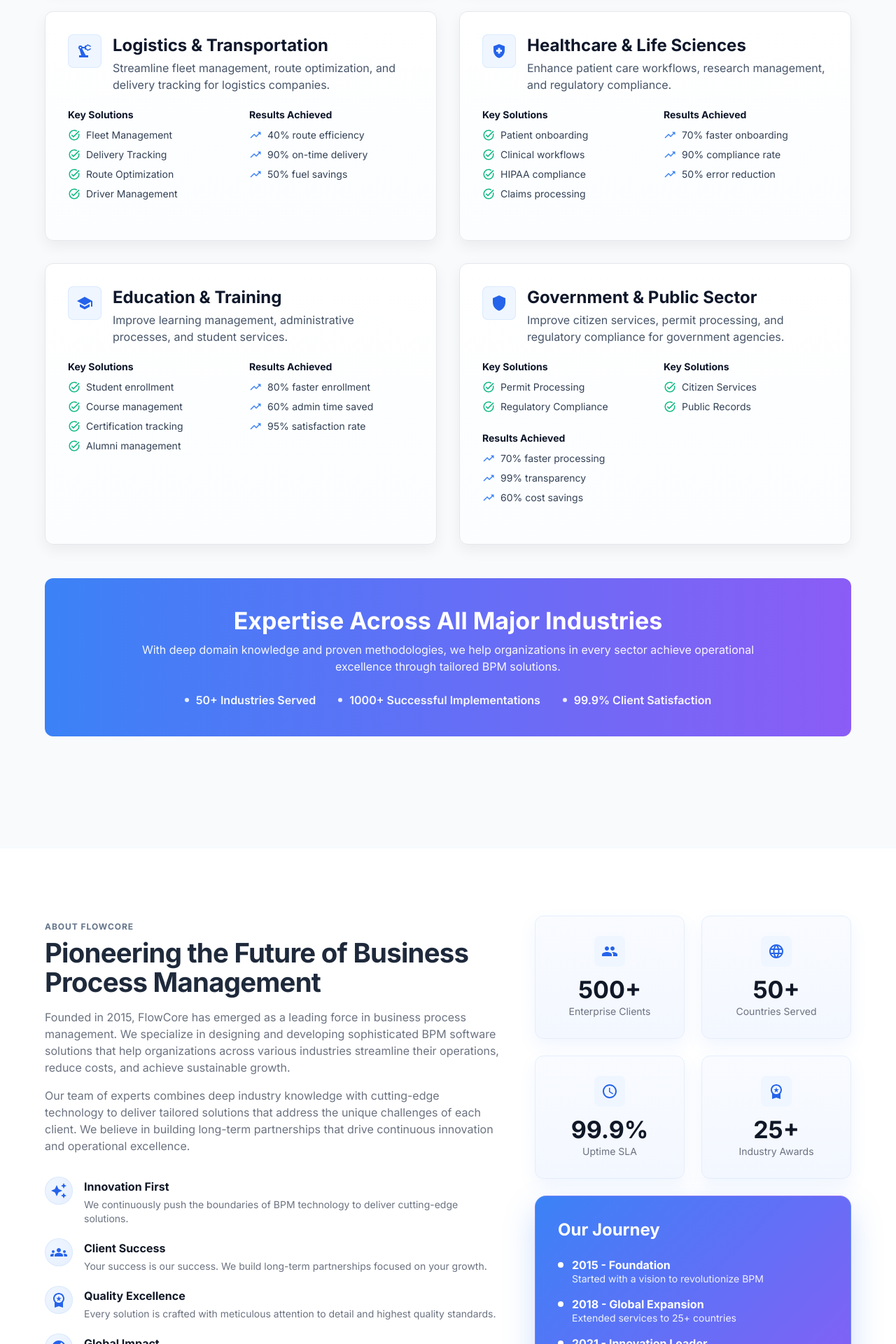
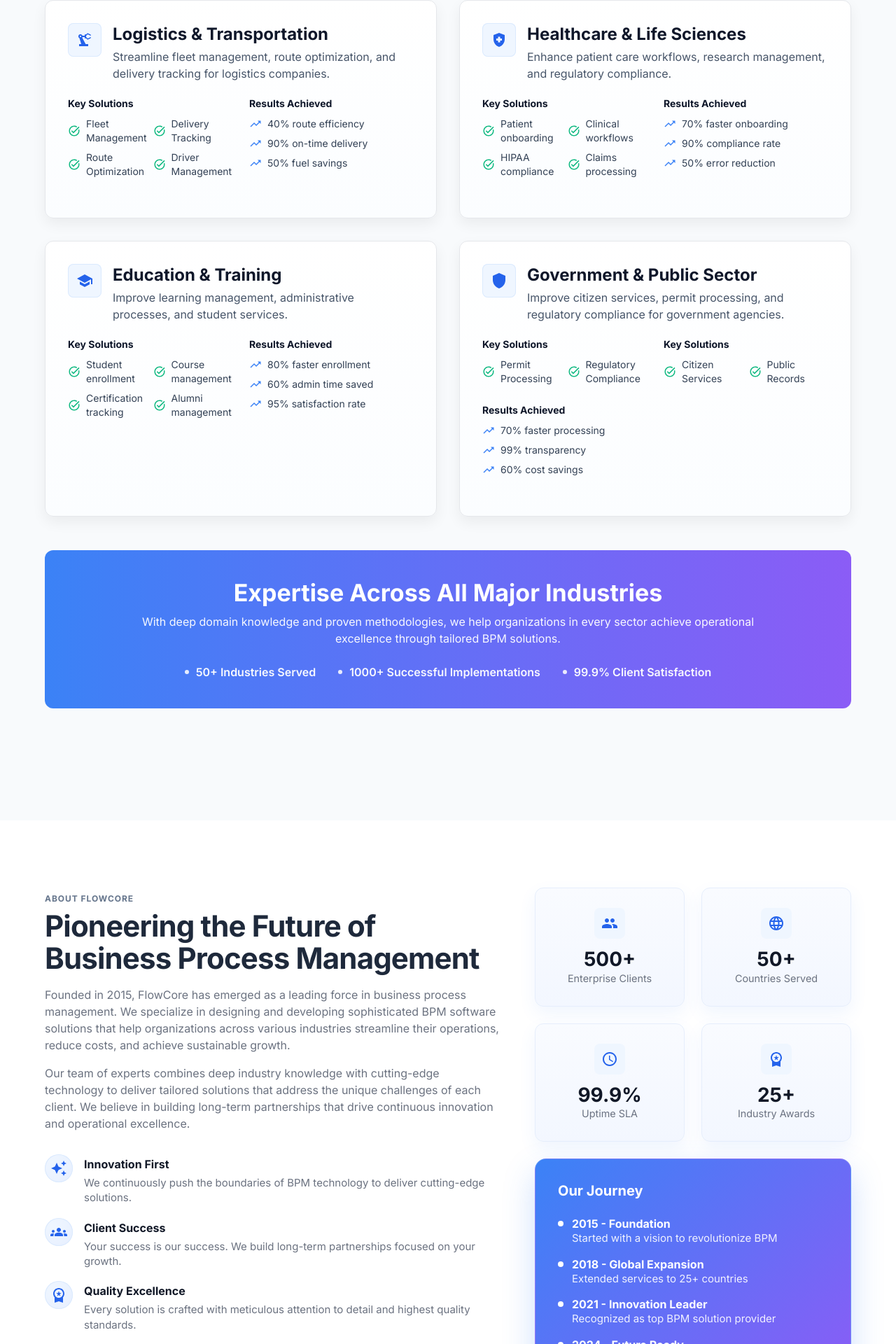
Before and after one commit to collinsmezie/recud-website, a Next.js app: page / in a window 1280 px wide. Shown: the part 3358-5278 px from the top of the page at 70% size. Built offline with nearby package versions, Linux system fonts and the light colour scheme.

Commit message:
Refactor homepage layout by enhancing grid structure for "Key Solutions" sections, improving responsiveness with grid template columns. Update typography sizes for better readability and visual consistency across various elements.

```diff
--- a/src/app/page.tsx
+++ b/src/app/page.tsx
@@ -1146,7 +1146,7 @@
                   <Grid container spacing={3}>
                     <Grid item xs={12} sm={6}>
                       <Typography variant="subtitle2" sx={{ color: '#0f172a', fontWeight: 800, mb: 1 }}>Key Solutions</Typography>
-                      <Box sx={{ display: 'grid', gap: 1 }}>
+                      <Box sx={{ display: 'grid', gap: 1, gridTemplateColumns: { xs: '1fr', sm: '1fr 1fr' } }}>
                         {['Digital onboarding','Risk assessment','Regulatory compliance','Fraud detection'].map((item, i) => (
                           <Box key={i} sx={{ display: 'flex', alignItems: 'center', gap: 1, color: '#334155' }}>
                             <TaskAlt sx={{ fontSize: 18, color: '#10b981' }} />
@@ -1201,7 +1201,7 @@
                   <Grid container spacing={3}>
                     <Grid item xs={12} sm={6}>
                       <Typography variant="subtitle2" sx={{ color: '#0f172a', fontWeight: 800, mb: 1 }}>Key Solutions</Typography>
-                      <Box sx={{ display: 'grid', gap: 1 }}>
+                      <Box sx={{ display: 'grid', gap: 1, gridTemplateColumns: { xs: '1fr', sm: '1fr 1fr' } }}>
                         {['Order processing','Inventory optimization','Returns management','Customer support'].map((item, i) => (
                           <Box key={i} sx={{ display: 'flex', alignItems: 'center', gap: 1, color: '#334155' }}>
                             <TaskAlt sx={{ fontSize: 18, color: '#10b981' }} />
@@ -1256,7 +1256,7 @@
                   <Grid container spacing={3}>
                     <Grid item xs={12} sm={6}>
                       <Typography variant="subtitle2" sx={{ color: '#0f172a', fontWeight: 800, mb: 1 }}>Key Solutions</Typography>
-                      <Box sx={{ display: 'grid', gap: 1 }}>
+                      <Box sx={{ display: 'grid', gap: 1, gridTemplateColumns: { xs: '1fr', sm: '1fr 1fr' } }}>
                         {['Fleet Management','Delivery Tracking','Route Optimization','Driver Management'].map((item, i) => (
                           <Box key={i} sx={{ display: 'flex', alignItems: 'center', gap: 1, color: '#334155' }}>
                             <TaskAlt sx={{ fontSize: 18, color: '#10b981' }} />
@@ -1311,7 +1311,7 @@
                   <Grid container spacing={3}>
                     <Grid item xs={12} sm={6}>
                       <Typography variant="subtitle2" sx={{ color: '#0f172a', fontWeight: 800, mb: 1 }}>Key Solutions</Typography>
-                      <Box sx={{ display: 'grid', gap: 1 }}>
+                      <Box sx={{ display: 'grid', gap: 1, gridTemplateColumns: { xs: '1fr', sm: '1fr 1fr' } }}>
                         {['Patient onboarding','Clinical workflows','HIPAA compliance','Claims processing'].map((item, i) => (
                           <Box key={i} sx={{ display: 'flex', alignItems: 'center', gap: 1, color: '#334155' }}>
                             <TaskAlt sx={{ fontSize: 18, color: '#10b981' }} />
@@ -1366,7 +1366,7 @@
                   <Grid container spacing={3}>
                     <Grid item xs={12} sm={6}>
                       <Typography variant="subtitle2" sx={{ color: '#0f172a', fontWeight: 800, mb: 1 }}>Key Solutions</Typography>
-                      <Box sx={{ display: 'grid', gap: 1 }}>
+                      <Box sx={{ display: 'grid', gap: 1, gridTemplateColumns: { xs: '1fr', sm: '1fr 1fr' } }}>
                         {['Student enrollment','Course management','Certification tracking','Alumni management'].map((item, i) => (
                           <Box key={i} sx={{ display: 'flex', alignItems: 'center', gap: 1, color: '#334155' }}>
                             <TaskAlt sx={{ fontSize: 18, color: '#10b981' }} />
@@ -1421,7 +1421,7 @@
                   <Grid container spacing={3}>
                     <Grid item xs={12} sm={6}>
                       <Typography variant="subtitle2" sx={{ color: '#0f172a', fontWeight: 800, mb: 1 }}>Key Solutions</Typography>
-                      <Box sx={{ display: 'grid', gap: 1 }}>
+                      <Box sx={{ display: 'grid', gap: 1, gridTemplateColumns: { xs: '1fr', sm: '1fr 1fr' } }}>
                         {['Permit Processing','Regulatory Compliance'].map((item, i) => (
                           <Box key={i} sx={{ display: 'flex', alignItems: 'center', gap: 1, color: '#334155' }}>
                             <TaskAlt sx={{ fontSize: 18, color: '#10b981' }} />
@@ -1432,7 +1432,7 @@
                     </Grid>
                     <Grid item xs={12} sm={6}>
                       <Typography variant="subtitle2" sx={{ color: '#0f172a', fontWeight: 800, mb: 1 }}>Key Solutions</Typography>
-                      <Box sx={{ display: 'grid', gap: 1 }}>
+                      <Box sx={{ display: 'grid', gap: 1, gridTemplateColumns: { xs: '1fr', sm: '1fr 1fr' } }}>
                         {['Citizen Services','Public Records'].map((item, i) => (
                           <Box key={i} sx={{ display: 'flex', alignItems: 'center', gap: 1, color: '#334155' }}>
                             <TaskAlt sx={{ fontSize: 18, color: '#10b981' }} />
@@ -1489,19 +1489,19 @@
               <Typography variant="h1" component="h2" sx={{
                 fontWeight: 800,
                 mb: 2,
-                fontSize: { xs: '2rem', sm: '2.5rem', md: '3rem', lg: '2.4rem' },
+                fontSize: { xs: '1.875rem', sm: '2.125rem', md: '2.5rem', lg: '2.625rem' },
                 lineHeight: 1.1,
                 color: '#1e293b',
                 letterSpacing: '-0.02em'
               }}>
                 Pioneering the Future of Business Process Management
               </Typography>
-              <Typography variant="body1" sx={{ color: '#6b7280', mb: 2, maxWidth: 720 }}>
+              <Typography variant="body1" sx={{ color: '#6b7280', mb: 2, maxWidth: 720, fontSize: { xs: '0.95rem', md: '1rem' } }}>
                 Founded in 2015, FlowCore has emerged as a leading force in business process management. We specialize in designing and
                 developing sophisticated BPM software solutions that help organizations across various industries streamline their operations,
                 reduce costs, and achieve sustainable growth.
               </Typography>
-              <Typography variant="body1" sx={{ color: '#6b7280', mb: 4, maxWidth: 720 }}>
+              <Typography variant="body1" sx={{ color: '#6b7280', mb: 4, maxWidth: 720, fontSize: { xs: '0.95rem', md: '1rem' } }}>
                 Our team of experts combines deep industry knowledge with cutting-edge technology to deliver tailored solutions that address the
                 unique challenges of each client. We believe in building long-term partnerships that drive continuous innovation and operational excellence.
               </Typography>
@@ -1527,8 +1527,8 @@
                       {item.icon}
                     </Box>
                     <Box>
-                      <Typography variant="subtitle1" sx={{ fontWeight: 700, color: '#111827', mb: 0.25 }}>{item.title}</Typography>
-                      <Typography variant="body2" sx={{ color: '#6b7280' }}>{item.desc}</Typography>
+                      <Typography variant="subtitle1" sx={{ fontWeight: 700, color: '#111827', mb: 0.25, fontSize: '1rem' }}>{item.title}</Typography>
+                      <Typography variant="body2" sx={{ color: '#6b7280', fontSize: '0.9375rem' }}>{item.desc}</Typography>
                     </Box>
                   </Box>
                 ))}
@@ -1538,67 +1538,47 @@
             <Grid item xs={12} md={5}>
               <Grid container spacing={3}>
                 <Grid item xs={12} sm={6}>
-                  <Box sx={{
-                    p: 3.5,
-                    background: 'linear-gradient(180deg, #f9fbff 0%, #f3f7ff 100%)',
-                    borderRadius: 3,
-                    textAlign: 'center',
-                    border: '1px solid #e6eefc',
+                  <Box sx={{ p: 3.5, background: 'linear-gradient(180deg, #f9fbff 0%, #f3f7ff 100%)', borderRadius: 3, textAlign: 'center', border: '1px solid #e6eefc',
                     boxShadow: '0 10px 25px rgba(59,130,246,0.08)'
                   }}>
                     <Box sx={{ width: 44, height: 44, borderRadius: 2, backgroundColor: '#eff6ff', display: 'flex', alignItems: 'center', justifyContent: 'center', mx: 'auto', mb: 1.5 }}>
                       <People sx={{ color: '#2563eb' }} />
                     </Box>
-                    <Typography variant="h4" sx={{ fontWeight: 800, color: '#111827' }}>500+</Typography>
-                    <Typography variant="body2" sx={{ color: '#6b7280' }}>Enterprise Clients</Typography>
+                    <Typography variant="h4" sx={{ fontWeight: 800, color: '#111827', fontSize: '1.75rem' }}>500+</Typography>
+                    <Typography variant="body2" sx={{ color: '#6b7280', fontSize: '0.9rem' }}>Enterprise Clients</Typography>
                   </Box>
                 </Grid>
                 <Grid item xs={12} sm={6}>
-                  <Box sx={{
-                    p: 3.5,
-                    background: 'linear-gradient(180deg, #f9fbff 0%, #f3f7ff 100%)',
-                    borderRadius: 3,
-                    textAlign: 'center',
-                    border: '1px solid #e6eefc',
+                  <Box sx={{ p: 3.5, background: 'linear-gradient(180deg, #f9fbff 0%, #f3f7ff 100%)', borderRadius: 3, textAlign: 'center', border: '1px solid #e6eefc',
                     boxShadow: '0 10px 25px rgba(59,130,246,0.08)'
                   }}>
                     <Box sx={{ width: 44, height: 44, borderRadius: 2, backgroundColor: '#eff6ff', display: 'flex', alignItems: 'center', justifyContent: 'center', mx: 'auto', mb: 1.5 }}>
                       <Language sx={{ color: '#2563eb' }} />
                     </Box>
-                    <Typography variant="h4" sx={{ fontWeight: 800, color: '#111827' }}>50+</Typography>
-                    <Typography variant="body2" sx={{ color: '#6b7280' }}>Countries Served</Typography>
+                    <Typography variant="h4" sx={{ fontWeight: 800, color: '#111827', fontSize: '1.75rem' }}>50+</Typography>
+                    <Typography variant="body2" sx={{ color: '#6b7280', fontSize: '0.9rem' }}>Countries Served</Typography>
                   </Box>
                 </Grid>
                 <Grid item xs={12} sm={6}>
-                  <Box sx={{
-                    p: 3.5,
-                    background: 'linear-gradient(180deg, #f9fbff 0%, #f3f7ff 100%)',
-                    borderRadius: 3,
-                    textAlign: 'center',
-                    border: '1px solid #e6eefc',
+                  <Box sx={{ p: 3.5, background: 'linear-gradient(180deg, #f9fbff 0%, #f3f7ff 100%)', borderRadius: 3, textAlign: 'center', border: '1px solid #e6eefc',
                     boxShadow: '0 10px 25px rgba(59,130,246,0.08)'
                   }}>
                     <Box sx={{ width: 44, height: 44, borderRadius: 2, backgroundColor: '#eff6ff', display: 'flex', alignItems: 'center', justifyContent: 'center', mx: 'auto', mb: 1.5 }}>
                       <AccessTime sx={{ color: '#2563eb' }} />
                     </Box>
-                    <Typography variant="h4" sx={{ fontWeight: 800, color: '#111827' }}>99.9%</Typography>
-                    <Typography variant="body2" sx={{ color: '#6b7280' }}>Uptime SLA</Typography>
+                    <Typography variant="h4" sx={{ fontWeight: 800, color: '#111827', fontSize: '1.75rem' }}>99.9%</Typography>
+                    <Typography variant="body2" sx={{ color: '#6b7280', fontSize: '0.9rem' }}>Uptime SLA</Typography>
                   </Box>
                 </Grid>
                 <Grid item xs={12} sm={6}>
-                  <Box sx={{
-                    p: 3.5,
-                    background: 'linear-gradient(180deg, #f9fbff 0%, #f3f7ff 100%)',
-                    borderRadius: 3,
-                    textAlign: 'center',
-                    border: '1px solid #e6eefc',
+                  <Box sx={{ p: 3.5, background: 'linear-gradient(180deg, #f9fbff 0%, #f3f7ff 100%)', borderRadius: 3, textAlign: 'center', border: '1px solid #e6eefc',
                     boxShadow: '0 10px 25px rgba(59,130,246,0.08)'
                   }}>
                     <Box sx={{ width: 44, height: 44, borderRadius: 2, backgroundColor: '#eff6ff', display: 'flex', alignItems: 'center', justifyContent: 'center', mx: 'auto', mb: 1.5 }}>
                       <WorkspacePremium sx={{ color: '#2563eb' }} />
                     </Box>
-                    <Typography variant="h4" sx={{ fontWeight: 800, color: '#111827' }}>25+</Typography>
-                    <Typography variant="body2" sx={{ color: '#6b7280' }}>Industry Awards</Typography>
+                    <Typography variant="h4" sx={{ fontWeight: 800, color: '#111827', fontSize: '1.75rem' }}>25+</Typography>
+                    <Typography variant="body2" sx={{ color: '#6b7280', fontSize: '0.9rem' }}>Industry Awards</Typography>
                   </Box>
                 </Grid>
 
@@ -1611,7 +1591,7 @@
                     border: '1px solid rgba(255,255,255,0.15)',
                     boxShadow: '0 20px 45px rgba(59,130,246,.25)'
                   }}>
-                    <Typography variant="h5" sx={{ fontWeight: 800, mb: { xs: 2, md: 3 } }}>Our Journey</Typography>
+                    <Typography variant="h5" sx={{ fontWeight: 800, mb: { xs: 2, md: 3 }, fontSize: '1.25rem' }}>Our Journey</Typography>
                     <Box sx={{ display: 'grid', gap: { xs: 1.5, md: 2 } }}>
                       {[
                         { year: '2015 - Foundation', note: 'Started with a vision to revolutionize BPM' },
@@ -1622,8 +1602,8 @@
                         <Box key={i} sx={{ display: 'grid', gridTemplateColumns: 'auto 1fr', columnGap: 1.5, alignItems: 'start' }}>
                           <Box sx={{ width: 8, height: 8, borderRadius: '50%', backgroundColor: 'white', mt: 0.75 }} />
                           <Box>
-                            <Typography variant="subtitle1" sx={{ fontWeight: 800, lineHeight: 1.25 }}>{m.year}</Typography>
-                            <Typography variant="body2" sx={{ opacity: 0.9 }}>{m.note}</Typography>
+                            <Typography variant="subtitle1" sx={{ fontWeight: 800, lineHeight: 1.25, fontSize: '1rem' }}>{m.year}</Typography>
+                            <Typography variant="body2" sx={{ opacity: 0.9, fontSize: '0.9375rem' }}>{m.note}</Typography>
                           </Box>
                         </Box>
                       ))}
```
